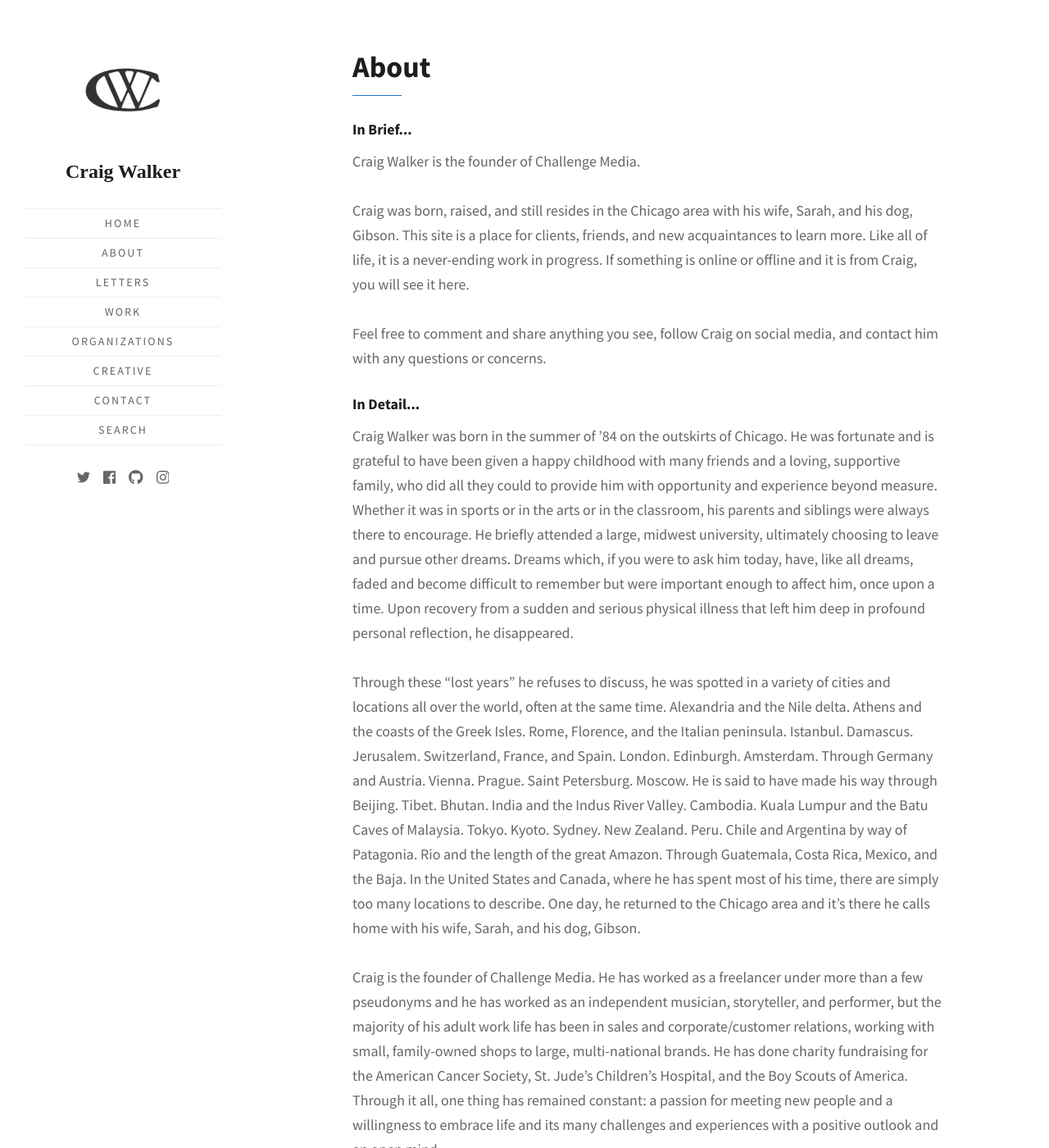
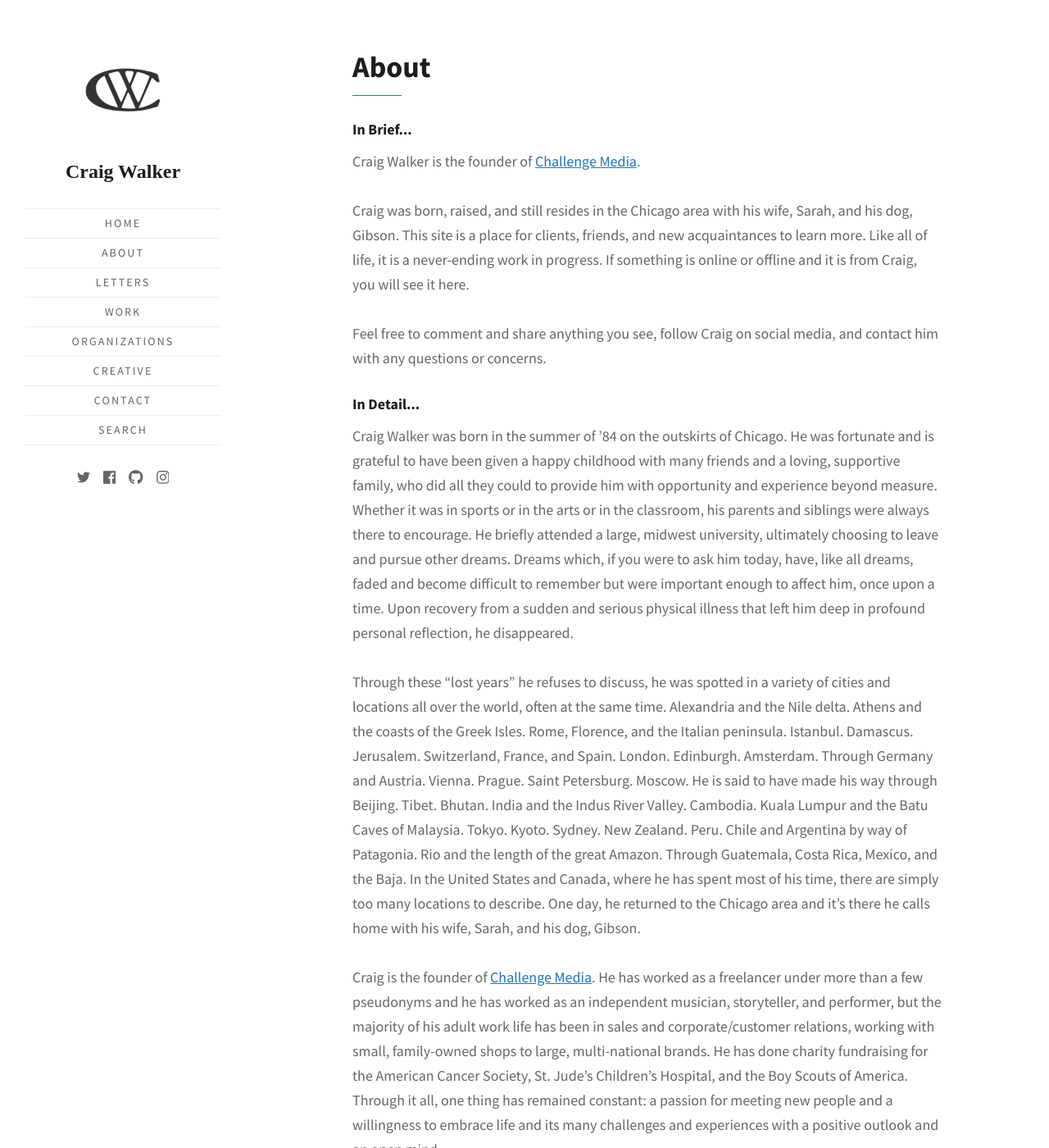
Before and after one commit to walkercraig/walkercraig, a Jekyll site: the page built from about.md, in a window 1280 px wide and 1400 px high. Shown: the whole window at 82% size. Built offline with Jekyll 4.4.1, drawn with Linux system fonts in a browser that asks for light colours; some web fonts are replaced; some of the changed lines change nothing that is shown; some of the changed text lies outside the part shown.

Commit message:
Update about.md

```diff
--- a/about.md
+++ b/about.md
@@ -5,7 +5,7 @@ title: About
 
 <h5>In Brief...</h5>
 
-Craig Walker is the founder of Challenge Media.
+Craig Walker is the founder of <a href="http://challenge.media/">Challenge Media</a>.
 
 Craig was born, raised, and still resides in the Chicago area with his wife, Sarah, and his dog, Gibson. This site is a place for clients, friends, and new acquaintances to learn more. Like all of life, it is a never-ending work in progress. If something is online or offline and it is from Craig, you will see it here.
 
@@ -17,7 +17,7 @@ Craig Walker was born in the summer of ’84 on the outskirts of Chicago. He was
 
 Through these “lost years” he refuses to discuss, he was spotted in a variety of cities and locations all over the world, often at the same time. Alexandria and the Nile delta. Athens and the coasts of the Greek Isles. Rome, Florence, and the Italian peninsula. Istanbul. Damascus. Jerusalem. Switzerland, France, and Spain. London. Edinburgh. Amsterdam. Through Germany and Austria. Vienna. Prague. Saint Petersburg. Moscow. He is said to have made his way through Beijing. Tibet. Bhutan. India and the Indus River Valley. Cambodia. Kuala Lumpur and the Batu Caves of Malaysia. Tokyo. Kyoto. Sydney. New Zealand. Peru. Chile and Argentina by way of Patagonia. Rio and the length of the great Amazon. Through Guatemala, Costa Rica, Mexico, and the Baja. In the United States and Canada, where he has spent most of his time, there are simply too many locations to describe. One day, he returned to the Chicago area and it’s there he calls home with his wife, Sarah, and his dog, Gibson.
 
-Craig is the founder of Challenge Media. He has worked as a freelancer under more than a few pseudonyms and he has worked as an independent musician, storyteller, and performer, but the majority of his adult work life has been in sales and corporate/customer relations, working with small, family-owned shops to large, multi-national brands. He has done charity fundraising for the American Cancer Society, St. Jude’s Children’s Hospital, and the Boy Scouts of America. Through it all, one thing has remained constant: a passion for meeting new people and a willingness to embrace life and its many challenges and experiences with a positive outlook and an open mind.
+Craig is the founder of <a href="http://challenge.media/">Challenge Media</a>. He has worked as a freelancer under more than a few pseudonyms and he has worked as an independent musician, storyteller, and performer, but the majority of his adult work life has been in sales and corporate/customer relations, working with small, family-owned shops to large, multi-national brands. He has done charity fundraising for the American Cancer Society, St. Jude’s Children’s Hospital, and the Boy Scouts of America. Through it all, one thing has remained constant: a passion for meeting new people and a willingness to embrace life and its many challenges and experiences with a positive outlook and an open mind.
 
 This site is a place for clients, friends, and new acquaintances to learn more. Like all of life, it is a never-ending work in progress. If something is online or offline and it is from Craig, you will see it here. Feel free to comment and share anything you see, friend or follow Craig on social media, and contact him with any questions or concerns.
 
@@ -27,4 +27,4 @@ On a Friday afternoon in the days of the dog, a serious Greek poet’s lament, a
 
 Just kidding. That’s a bit much.
 
-<h2>Thank you for visiting.</h2>
+<h3>Thank you for visiting.</h3>
```
